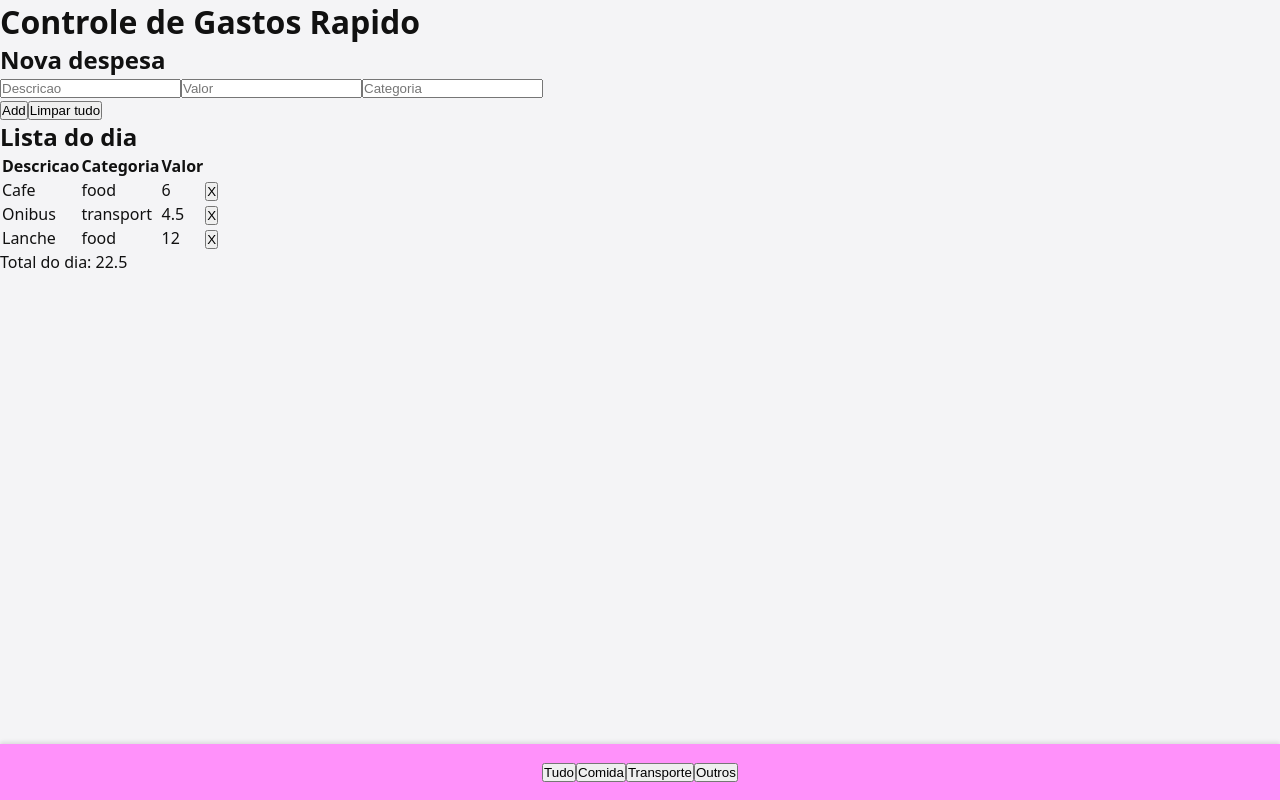
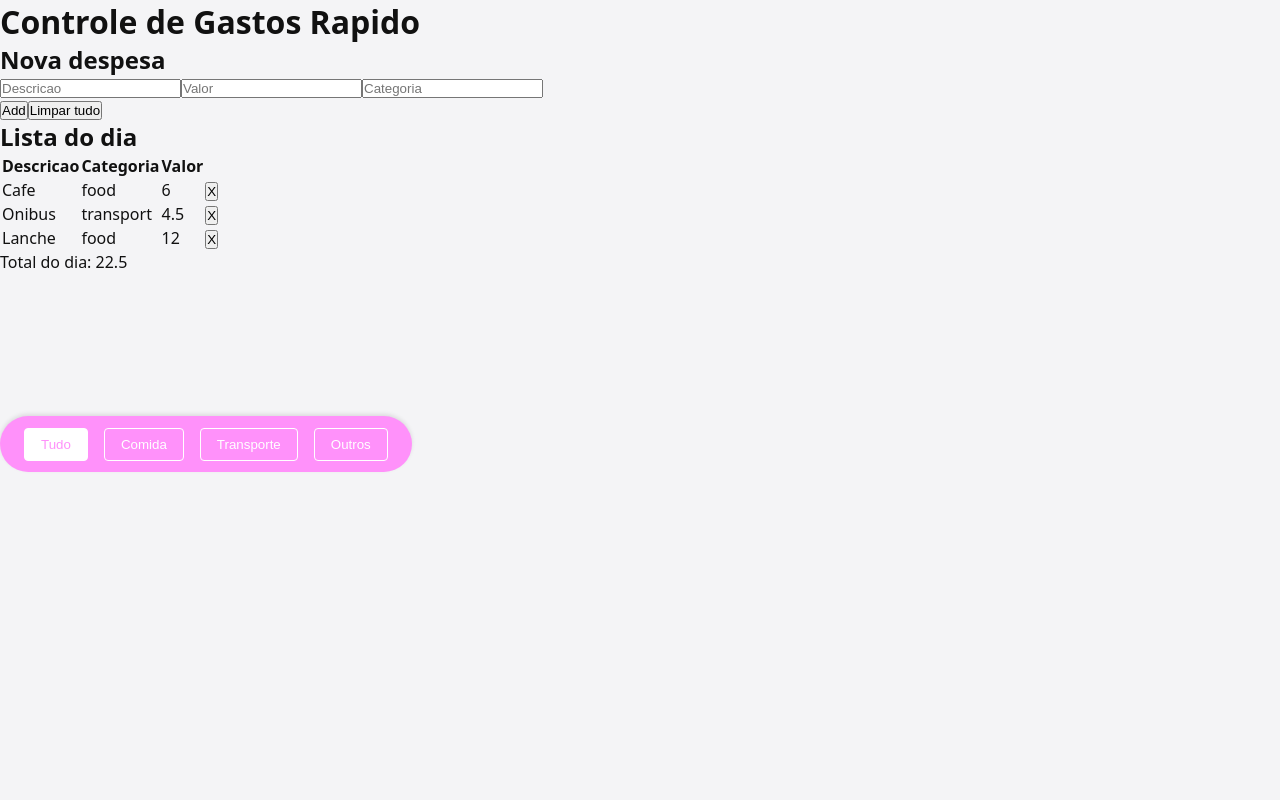
Before and after one commit to GustavoAlvHnr/Projeto-Mobile, a Vue app: page / in a window 1280 px wide. Built offline with nearby package versions, Linux system fonts and the light colour scheme.

Commit message:
Feat 2:Refatoração do AppFooter para suportar atualização de filtro e melhorias no layout

```diff
--- a/src/App.vue
+++ b/src/App.vue
@@ -1,14 +1,8 @@
-<script>
 
-import AppFooter from './components/layout/appFooter.vue';
-
-</script>
 <template>
     <div class="app">
         <div class="header">
             <h1>Controle de Gastos Rapido</h1>
-
-
 
         </div>
 
@@ -53,11 +47,13 @@ import AppFooter from './components/layout/appFooter.vue';
             </div>
         </div>
     </div>
-    <AppFooter />
+    <AppFooter :filtro-atual="filter" @update-filter="filter = $event" />
 </template>
 
 <script setup>
+import AppFooter from './components/layout/appFooter.vue';
 import { computed, ref } from 'vue';
+
 
 const expenses = ref([
     { id: 1, title: 'Cafe', value: 6, category: 'food' },
--- a/src/assets/css/global.css
+++ b/src/assets/css/global.css
@@ -16,9 +16,7 @@ body {
   -webkit-font-smoothing: antialiased;
 }
 
-#app {
-  min-height: 100vh;
-}
+
 
 /* Espaçamento para conteúdo abaixo do header fixo */
 .page {
--- a/src/components/layout/appFooter.vue
+++ b/src/components/layout/appFooter.vue
@@ -1,22 +1,28 @@
-<script>
+<script setup>
+defineProps({
+    filtroAtual: {
+        type: String,
+        default: 'all'
+    }
+});
+
+defineEmits(['update-filter']);
 </script>
 
 <template>
      <div class="app-footer">
-                <button class="small-btn" @click="filter = 'all'">Tudo</button>
-                <button class="small-btn" @click="filter = 'food'">Comida</button>
-                <button class="small-btn" @click="filter = 'transport'">Transporte</button>
-                <button class="small-btn" @click="filter = 'other'">Outros</button>
+                <button class="small-btn" :class="{ active: filtroAtual === 'all' }" @click="$emit('update-filter', 'all')">Tudo</button>
+                <button class="small-btn" :class="{ active: filtroAtual === 'food' }" @click="$emit('update-filter', 'food')">Comida</button>
+                <button class="small-btn" :class="{ active: filtroAtual === 'transport' }" @click="$emit('update-filter', 'transport')">Transporte</button>
+                <button class="small-btn" :class="{ active: filtroAtual === 'other' }" @click="$emit('update-filter', 'other')">Outros</button>
             </div>
 </template>
 <style scoped>
 
 
 .app-footer {
-  position: fixed;
-  bottom: 0;
-  left: 0;
-  right: 0;
+
+
   height: 56px;
   background: #ff91fa;
   color: white;
@@ -25,5 +31,27 @@
   justify-content: center;
   padding: 0 16px;
   box-shadow: 0 -2px 4px rgba(0, 0, 0, 0.1);
+  border-radius: 28px;
+
+  margin-top: 12vh;
+  position: fixed;
+  top: 40vh;
 }
+
+.small-btn {
+    margin: 0 8px;
+    padding: 8px 16px;
+    background: transparent;
+    color: white;
+    border: 1px solid white;
+    border-radius: 4px;
+    cursor: pointer;
+}
+
+.small-btn.active {
+    background: white;
+    color: #ff91fa;
+}
+
+
 </style>
```
